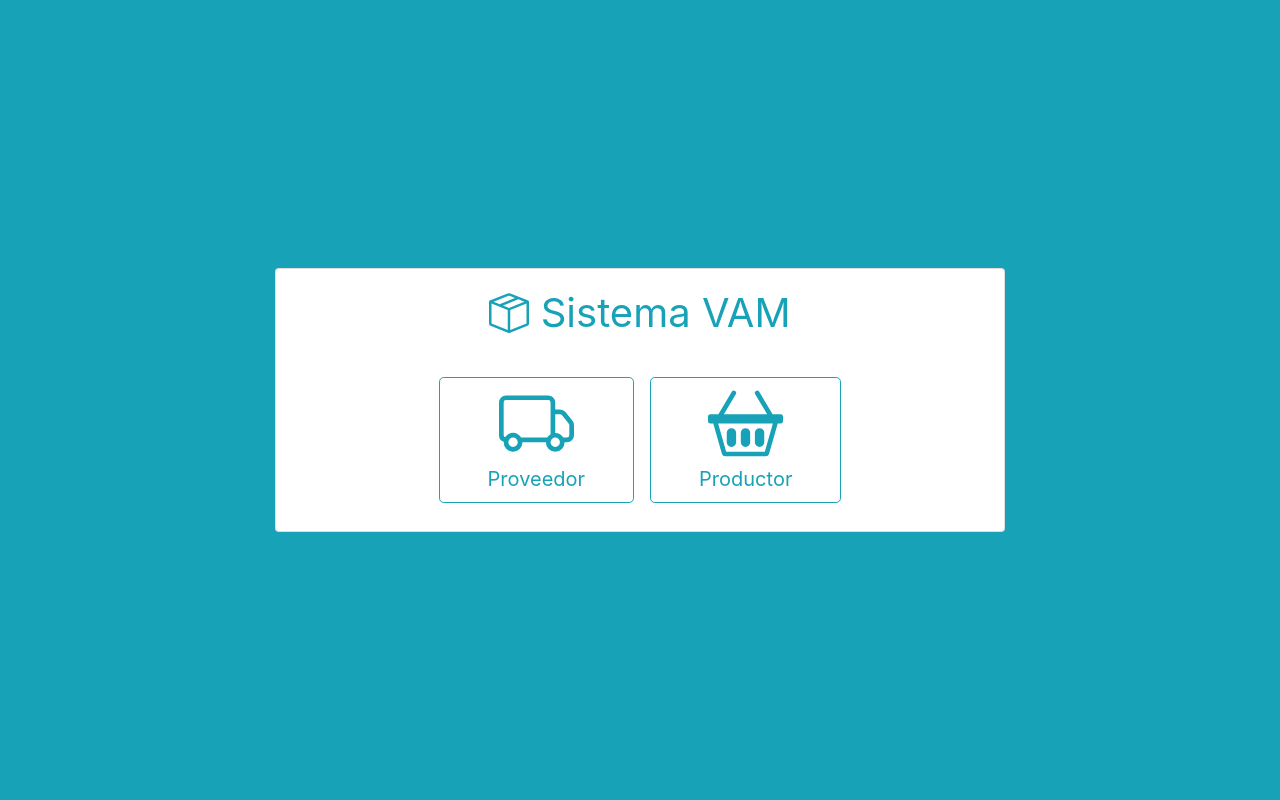
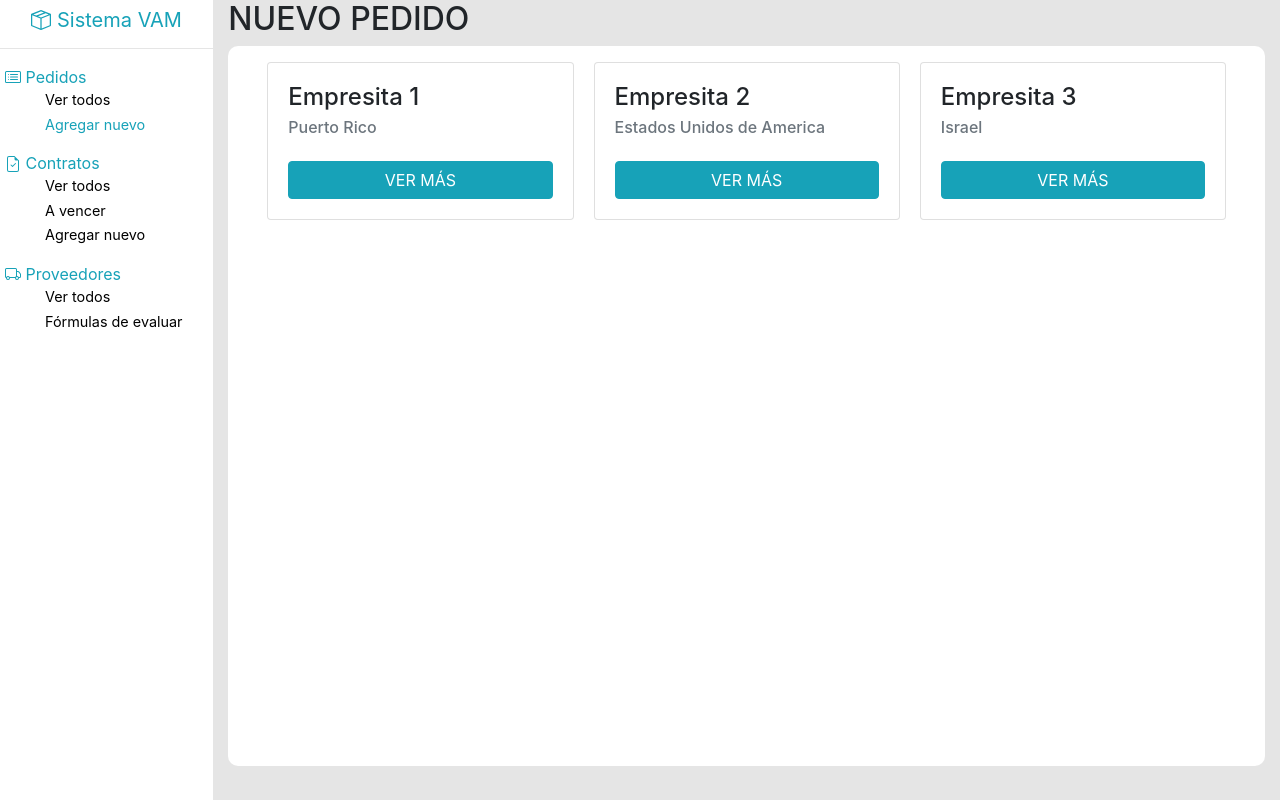
Before and after one commit to Madot10/ProyBases1, a Vue app in the folder cliente/: page /prod/1/pedidos/nuevo in a window 1280 px wide. Before the commit this address led to /admin. Built offline with nearby package versions, Linux system fonts and the light colour scheme.

Commit message:
Lista de prov para comprar basico

```diff
--- a/cliente/src/components/ModalProvDetalle.vue
+++ b/cliente/src/components/ModalProvDetalle.vue
@@ -147,7 +147,7 @@
                 </b-button>
                 <span class="mr-2"></span>
                 <b-button @click="okEvaluar(ok)" variant="primary">
-                    EVALUAR
+                    {{ mode == "e" ? "EVALUAR" : "REALIZAR PEDIDO" }}
                 </b-button>
             </div>
         </template>
@@ -156,7 +156,7 @@
 
 <script>
 export default {
-    props: ["proveedor", "only_view"],
+    props: ["proveedor", "only_view", "mode"],
     data() {
         return {
             fields_ing: [
@@ -228,7 +228,7 @@ export default {
     },
     methods: {
         okEvaluar(funOk) {
-            this.$emit("evaluar");
+            this.$emit("ok");
             funOk();
         },
     },
--- a/cliente/src/components/Sidebar.vue
+++ b/cliente/src/components/Sidebar.vue
@@ -37,8 +37,8 @@ export default {
                     title: "Pedidos",
                     icon: "card-list",
                     items: [
-                        { item: "Ver todos", link: "/" },
-                        { item: "Agregar nuevo", link: "/" },
+                        { item: "Ver todos", link: { name: "PedidosProd" } },
+                        { item: "Agregar nuevo", link: { name: "PedidosNuevo" } },
                     ],
                 },
                 {
--- a/cliente/src/router/index.js
+++ b/cliente/src/router/index.js
@@ -79,6 +79,16 @@ const routes = [
                 component: () => import("../views/DetalleContrato.vue"),
                 props: true,
             },
+            {
+                name: "PedidosProd",
+                path: "pedidos",
+                component: () => import("../views/Pedidos.vue"),
+            },
+            {
+                name: "PedidosNuevo",
+                path: "pedidos/nuevo",
+                component: () => import("../views/NuevoPedido.vue"),
+            },
         ],
     },
 
--- a/cliente/src/views/NuevoContrato.vue
+++ b/cliente/src/views/NuevoContrato.vue
@@ -10,8 +10,9 @@
             <!-- MODAL DETALLE PROV -->
             <modal-prov-detalle
                 :proveedor="proveedor"
-                @evaluar="continuarEvaluarProv"
+                @ok="continuarEvaluarProv"
                 :only_view="false"
+                mode="e"
             ></modal-prov-detalle>
 
             <!-- MODAL EXCLUSIVIDAD -->
--- /dev/null
+++ b/cliente/src/views/NuevoPedido.vue
@@ -0,0 +1,110 @@
+<template>
+    <card-main>
+        <template #title>Nuevo Pedido</template>
+        <template #content>
+            <!-- Modal Detalle -->
+            <modal-prov-detalle
+                :proveedor="proveedor"
+                :only_view="false"
+                mode="p"
+                @ok="pedirSelected"
+            >
+            </modal-prov-detalle>
+
+            <div class="text-center" v-show="isLoading">
+                <b-spinner variant="primary" label="Cargando..."></b-spinner>
+            </div>
+
+            <b-container>
+                <b-row>
+                    <b-col>
+                        <b-card-group columns>
+                            <div v-for="(prov, i) in proveedores" :key="i">
+                                <b-card v-if="prov">
+                                    <b-card-title>{{ prov.nombre }}</b-card-title>
+                                    <b-card-sub-title class="mb-4">{{
+                                        prov.pais
+                                    }}</b-card-sub-title>
+
+                                    <b-button block variant="primary" @click="abrirDetalle(i)"
+                                        >VER MÁS</b-button
+                                    >
+                                </b-card>
+                            </div>
+                        </b-card-group>
+                    </b-col>
+                </b-row>
+            </b-container>
+        </template>
+    </card-main>
+</template>
+
+<script>
+import CardMain from "../components/CardMain.vue";
+import ModalProvDetalle from "../components/ModalProvDetalle.vue";
+
+export default {
+    components: {
+        CardMain,
+        ModalProvDetalle,
+    },
+    data() {
+        return {
+            isLoading: true,
+            index_selected_prov: 0,
+            proveedor: {},
+            proveedores: [
+                {
+                    id: 1,
+                    nombre: "Empresita 1",
+                    email: "test@gdsf.com",
+                    telefono: 4545456898,
+                    pag_web: "www.google.com",
+                    pais: "Puerto Rico",
+                    ingredientes: [
+                        { cas: "1234", nombre: "Cacao", tipo: "natural", volumen: "10", precio: 5 },
+                        {
+                            cas: "1234",
+                            nombre: "Cacao",
+                            tipo: "natural",
+                            volumen: "15",
+                            precio: 50,
+                        },
+                    ],
+                    formas_envios: [{ tipo: "Maritimo", recargo: "10", pais: "Venezuela" }],
+                    formas_pagos: [
+                        { tipo: "Contado", porc_inicial: "15", nro_cuotas: "2", int_mensual: "6" },
+                    ],
+                },
+                {
+                    id: 2,
+                    nombre: "Empresita 2",
+                    email: "test@dsfdsfsdfsdf.com",
+                    telefono: 2124423258,
+                    pag_web: "www.gsdsadsaoogle.com",
+                    pais: "Estados Unidos de America",
+                },
+                { nombre: "Empresita 3", pais: "Israel", email: "sdfdsf@sdgfds.sd" },
+            ],
+        };
+    },
+    methods: {
+        abrirDetalle(index) {
+            this.index_selected_prov = index;
+            this.proveedor = this.proveedores[index];
+
+            this.$bvModal.show("prov-det-modal");
+        },
+        pedirSelected() {
+            //Iniciar proceso de pedido
+            console.log("Pidiendo");
+        },
+    },
+
+    created() {
+        this.isLoading = false;
+    },
+};
+</script>
+
+<style></style>
```
